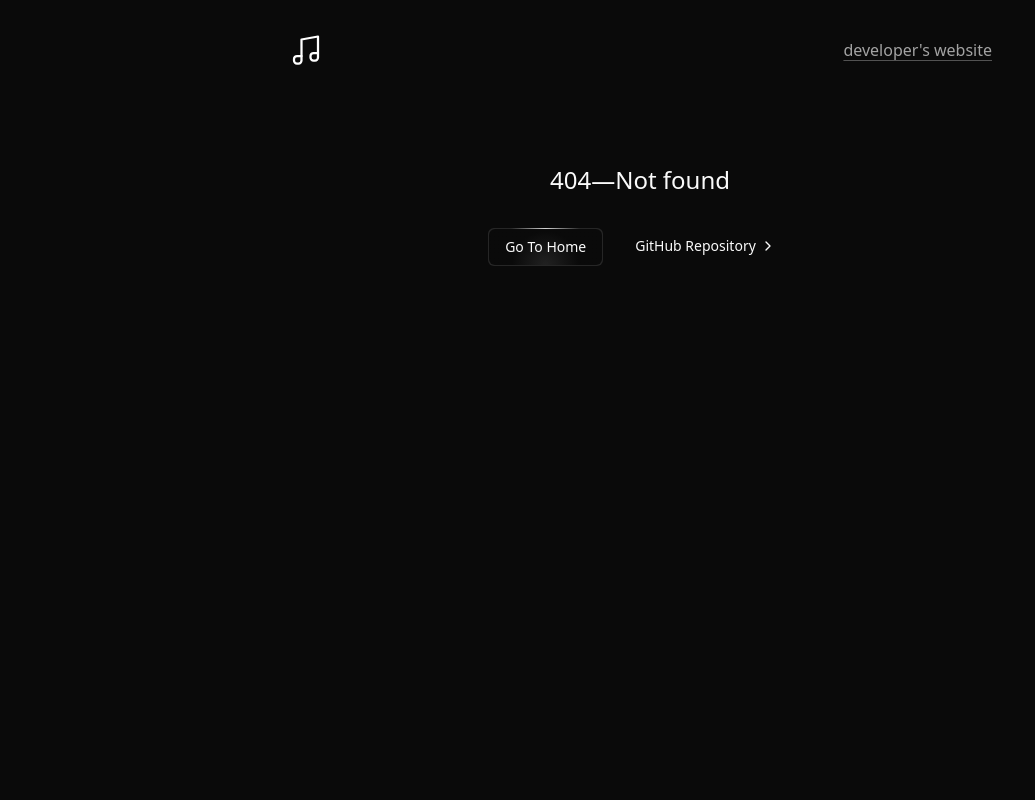
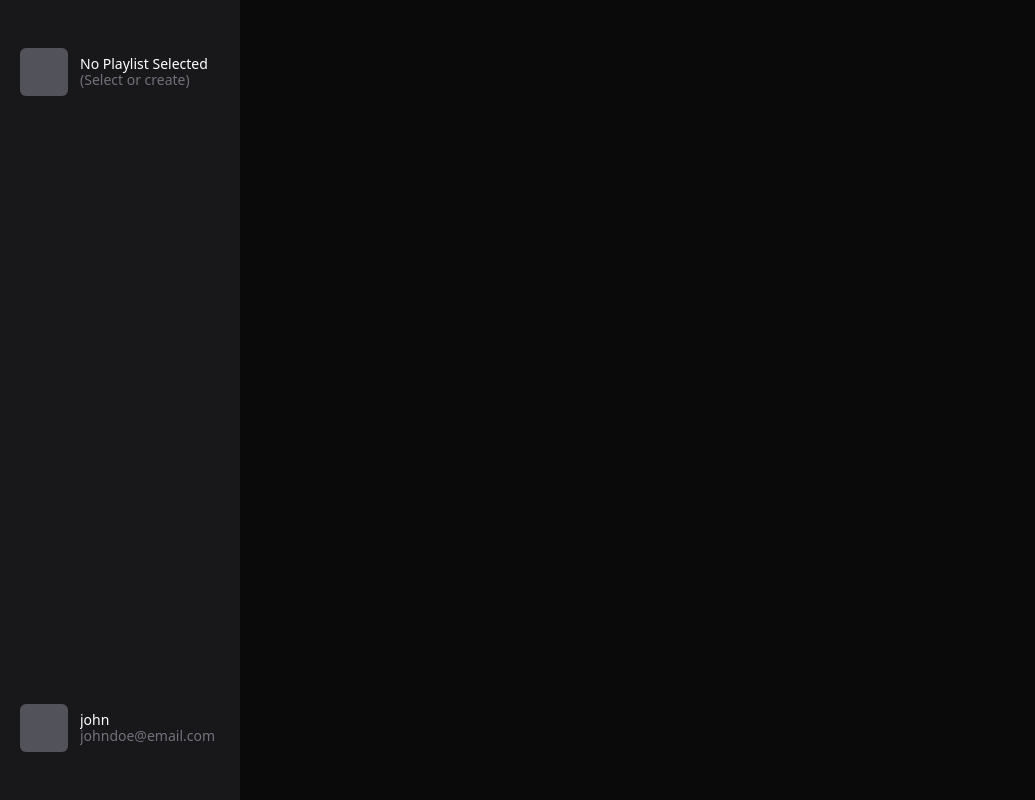
Before and after one commit to theMillenniumFalcon/spotsync, a Next.js app: page /dashboard in a window 1280 px wide. Before the commit this address had no page. Shown: the whole page, without its empty margins (0-1035 px from the left). Built offline with nearby package versions, Linux system fonts and the light colour scheme.

Commit message:
added sidebar in dashboard

```diff
--- /dev/null
+++ b/src/app/dashboard/page.tsx
@@ -0,0 +1,13 @@
+import Sidebar from "@/components/sidebar";
+
+export default function Dashboard() {
+  return (
+    <div className="h-screen w-screen overflow-hidden">
+      <div className="dashboard-scroll flex h-full overflow-x-auto">
+        <Sidebar editing={false} />
+        {/* <div className="w-96 text-xs text-zinc-500">{JSON.stringify(data)}</div> */}
+        {/* <PlaylistSelect /> */}
+      </div>
+    </div>
+  )
+}
--- a/src/app/layout.tsx
+++ b/src/app/layout.tsx
@@ -9,7 +9,7 @@ import "./globals.css"
 export const metadata: Metadata = {
   title: "spotsync",
   description: "Real-time Spotify playlist collaboration",
-};
+}
 
 export default function RootLayout({
   children,
--- /dev/null
+++ b/src/components/dashboard/playlistSelect.tsx
@@ -0,0 +1,9 @@
+interface PlaylistSelectProps {}
+
+const PlaylistSelect: React.FC<PlaylistSelectProps> = ({ }) => {
+    return (
+        <>PlaylistSelect</>
+    )
+}
+
+export default PlaylistSelect
--- a/src/components/landing/index.tsx
+++ b/src/components/landing/index.tsx
@@ -1,5 +1,6 @@
+"use client"
+
 import Image from "next/image"
-import Link from "next/link"
 import { ChevronRight } from "lucide-react"
 
 import CustomButton from "@/components/ui/customButton"
@@ -7,6 +8,7 @@ import CustomButton from "@/components/ui/customButton"
 import Logo from "../../../public/logo/logo.svg"
 
 export default function Landing() {
+
   return (
     <div className="w-screen h-screen flex justify-center overflow-hidden overscroll-none">
       <div className="w-full max-w-screen-md px-8 flex flex-col items-center relative">
@@ -35,9 +37,7 @@ export default function Landing() {
           SpotSync is an open-source real-time Spotify playlist collaboration application.
         </div>
         <div className="mt-8 flex space-x-4">
-          <Link href="/sign-up">
-            <CustomButton>Go To App</CustomButton>
-          </Link>
+          <CustomButton onClick={() => {}}>Log In</CustomButton>
           <a
             href="https://github.com/themillenniumfalcon/spotsync"
             target="_blank"
--- /dev/null
+++ b/src/components/sidebar/index.tsx
@@ -0,0 +1,197 @@
+"use client"
+
+import React, { useState, useEffect } from "react"
+import { usePathname } from "next/navigation"
+import Image from "next/image"
+import Link from "next/link"
+import { Check, Copy, Loader2, LogOut } from "lucide-react"
+
+import { cn } from "@/lib/utils"
+import { Button } from "@/components/ui/button"
+import { baseURL } from "@/lib/baseURL"
+
+interface SidebarProps {
+    editing: boolean
+    selected?: any
+}
+
+const Sidebar: React.FC<SidebarProps> = ({ editing }) => {
+    const [selected, setSelected] = useState("")
+
+    const [expandedUI, setExpandedUI] = useState(true)
+
+    const [name, setName] = useState("")
+    const [image, setImage] = useState("")
+
+    const [copiedId, setCopiedId] = useState(false)
+    const [copiedUrl, setCopiedUrl] = useState(false)
+
+    useEffect(() => {
+        if (copiedId) {
+        setTimeout(() => {
+            setCopiedId(false)
+        }, 1000)
+        }
+    }, [copiedId])
+
+    useEffect(() => {
+        if (copiedUrl) {
+        setTimeout(() => {
+            setCopiedUrl(false)
+        }, 1000)
+        }
+    }, [copiedUrl])
+
+    const pathname = usePathname()
+    const roomId = pathname.split("/")[2]
+
+    const data = {
+        name: "john",
+        email: "johndoe@email.com",
+        image: "",
+        userExt: "johnexe",
+        id: "123",
+    }
+
+    const others = {
+        length: 1
+    }
+
+    return (
+        <div
+            className={cn(
+            "w-60 min-w-[15rem]",
+            "relative flex flex-col items-center justify-between bg-zinc-900 py-10 px-3 duration-100"
+        )}>
+      <div className="flex w-full flex-col">
+        <Button
+          onClick={() => setSelected("")}
+          disabled={Boolean(selected) && !editing}
+          className={cn(
+            !expandedUI && "max-w-[4rem]",
+            "relative m-0 h-16 w-full rounded-lg bg-transparent p-2 text-left hover:bg-zinc-800 focus:ring-zinc-700 focus:ring-offset-zinc-900"
+          )}>
+          <Link
+            href="/dashboard"
+            tabIndex={-1}
+            className="flex h-full w-full items-center justify-start">
+            <div className="relative z-0 aspect-square h-12 overflow-hidden rounded-md bg-zinc-600 bg-cover duration-100">
+              {image ? (
+                <Image
+                  className="min-h-full min-w-full object-cover"
+                  src={image}
+                  alt=""
+                  fill
+                />
+              ) : null}
+            </div>
+            {expandedUI ? (
+              <div className="ml-3 -space-y-1">
+                <div className="w-[8.5rem] overflow-hidden text-ellipsis whitespace-nowrap text-left font-medium text-white">
+                  {selected ? name : "No Playlist Selected"}
+                </div>
+                <div className="w-[8.5rem] overflow-hidden text-ellipsis whitespace-nowrap text-left text-sm font-normal text-zinc-500">
+                  {selected ? "Change Playlist" : "(Select or create)"}
+                </div>
+              </div>
+            ) : null}
+          </Link>
+        </Button>
+
+        {selected ? (
+          editing ? (
+            <>
+              {expandedUI ? (
+                <>
+                  <div className="mt-2 h-0.5 w-full bg-zinc-800" />
+
+                  <div className="mt-4 flex w-full justify-between space-x-2">
+                    <Button
+                      onClick={() => {
+                        navigator.clipboard.writeText(roomId)
+                        setCopiedId(true)
+                      }}
+                      className="h-auto bg-zinc-800 py-1.5 px-3 text-sm hover:bg-zinc-700">
+                      {copiedId ? (
+                        <Check className="mr-1.5 h-3 w-3" />
+                      ) : (
+                        <Copy className="mr-1.5 h-3 w-3" />
+                      )}
+                      Room ID
+                    </Button>
+                    <Button
+                      onClick={() => {
+                        navigator.clipboard.writeText(
+                          `${baseURL}/editor/${roomId}`
+                        )
+                        setCopiedUrl(true)
+                      }}
+                      className="h-auto bg-zinc-800 py-1.5 px-3 text-sm hover:bg-zinc-700">
+                      {copiedUrl ? (
+                        <Check className="mr-1.5 h-3 w-3" />
+                      ) : (
+                        <Copy className="mr-1.5 h-3 w-3" />
+                      )}
+                      Invite URL
+                    </Button>
+                  </div>
+
+                  <div className="mt-3 flex items-center space-x-2 pl-3">
+                    <div className="h-2 w-2 animate-pulse rounded-full bg-green-600" />
+                    <div className="text-sm text-white">
+                      {others.length + 1} Collaborator
+                      {others.length > 0 ? "s" : ""} Active
+                    </div>
+                  </div>
+                </>
+              ) : (
+                <div className="mt-6 flex items-center space-x-2 self-center">
+                  <div className="h-2 w-2 animate-pulse rounded-full bg-green-600" />
+                  <div className="text-sm text-white">{others.length + 1}</div>
+                </div>
+              )}
+            </>
+          ) : (
+            <>
+              <div className="mt-2 h-0.5 w-full bg-zinc-800" />
+              <Loader2 className="mt-6 h-8 w-8 animate-spin animate-pulse self-center text-zinc-500" />
+            </>
+          )
+        ) : null}
+      </div>
+      <Button
+        onClick={() => {}}
+        className={cn(
+          !expandedUI && "max-w-[4rem]",
+          "group relative m-0 flex h-16 w-full items-center justify-start rounded-lg bg-transparent p-2 text-left hover:bg-zinc-800 focus:ring-zinc-700 focus:ring-offset-zinc-900"
+        )}>
+        <div className="relative z-0 flex aspect-square h-12 items-center justify-center overflow-hidden rounded-md bg-zinc-600 bg-cover duration-100">
+          <div className="absolute z-10 opacity-0 duration-200 group-hover:opacity-100">
+            <LogOut className="h-7 w-7 text-white" />
+          </div>
+          {data?.image ? (
+            <Image
+              className="z-0 min-h-full min-w-full object-cover duration-200 group-hover:opacity-50 group-hover:brightness-50"
+              src={data?.image ?? ""}
+              alt=""
+              sizes="128px"
+              fill
+            />
+          ) : null}
+        </div>
+        {expandedUI ? (
+          <div className="ml-3 -space-y-1">
+            <div className="w-[8.5rem] overflow-hidden text-ellipsis whitespace-nowrap text-left font-medium text-white">
+              {data?.name}
+            </div>
+            <div className="w-[8.5rem] overflow-hidden text-ellipsis whitespace-nowrap text-left text-sm font-normal text-zinc-500">
+              {data?.email}
+            </div>
+          </div>
+        ) : null}
+      </Button>
+    </div>
+    )
+}
+
+export default Sidebar
--- a/src/components/ui/button.tsx
+++ b/src/components/ui/button.tsx
@@ -1,30 +1,25 @@
 import * as React from "react"
-import { cva, type VariantProps } from "class-variance-authority"
+import { VariantProps, cva } from "class-variance-authority"
 
 import { cn } from "@/lib/utils"
 
 const buttonVariants = cva(
-  "inline-flex items-center justify-center whitespace-nowrap rounded-md text-sm font-medium transition-colors focus-visible:outline-none focus-visible:ring-1 focus-visible:ring-ring disabled:pointer-events-none disabled:opacity-50",
+  "inline-flex items-center justify-center rounded-md text-sm font-medium transition-colors focus:outline-none focus:ring-2 focus:ring-zinc-400 focus:ring-offset-2 disabled:opacity-50 disabled:pointer-events-none data-[state=open]:bg-zinc-100",
   {
     variants: {
       variant: {
-        default:
-          "bg-primary text-primary-foreground shadow hover:bg-primary/90",
-        destructive:
-          "border border-destructive bg-background shadow-sm hover:bg-destructive/20 text-destructive",
-        outline:
-          "border border-input bg-background shadow-sm hover:bg-accent hover:text-accent-foreground",
-        secondary:
-          "bg-secondary text-secondary-foreground shadow-sm hover:bg-secondary/80",
-        ghost: "hover:bg-accent hover:text-accent-foreground",
-        link: "text-primary underline-offset-4 hover:underline",
+        default: "bg-zinc-900 text-white hover:bg-zinc-700",
+        destructive: "bg-red-500 text-white hover:bg-red-600",
+        outline: "bg-transparent border border-zinc-200 hover:bg-zinc-100",
+        subtle: "bg-zinc-100 text-zinc-900 hover:bg-zinc-200",
+        ghost:
+          "bg-transparent hover:bg-zinc-100 data-[state=open]:bg-transparent",
+        link: "bg-transparent underline-offset-2 hover:underline text-zinc-900 hover:bg-transparent",
       },
       size: {
-        default: "h-9 px-4 py-2",
-        sm: "h-8 rounded-md px-3 text-xs",
-        lg: "h-10 rounded-md px-8",
-        icon: "h-9 w-9",
-        smIcon: "h-8 w-8",
+        default: "h-10 py-2 px-4",
+        sm: "h-9 px-2 rounded-md",
+        lg: "h-11 px-8 rounded-md",
       },
     },
     defaultVariants: {
@@ -34,11 +29,9 @@ const buttonVariants = cva(
   }
 )
 
-interface ButtonProps
+export interface ButtonProps
   extends React.ButtonHTMLAttributes<HTMLButtonElement>,
-    VariantProps<typeof buttonVariants> {
-  asChild?: boolean
-}
+    VariantProps<typeof buttonVariants> {}
 
 const Button = React.forwardRef<HTMLButtonElement, ButtonProps>(
   ({ className, variant, size, ...props }, ref) => {
--- /dev/null
+++ b/src/lib/baseURL.ts
@@ -0,0 +1 @@
+export const baseURL = "https://spotsync.vercel.app"
```
Also changed, not shown: src/components/dashboard/index.ts (added).
